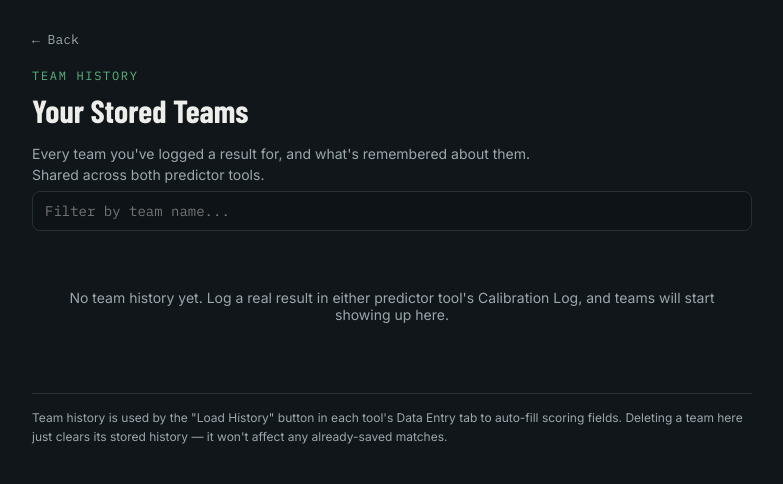
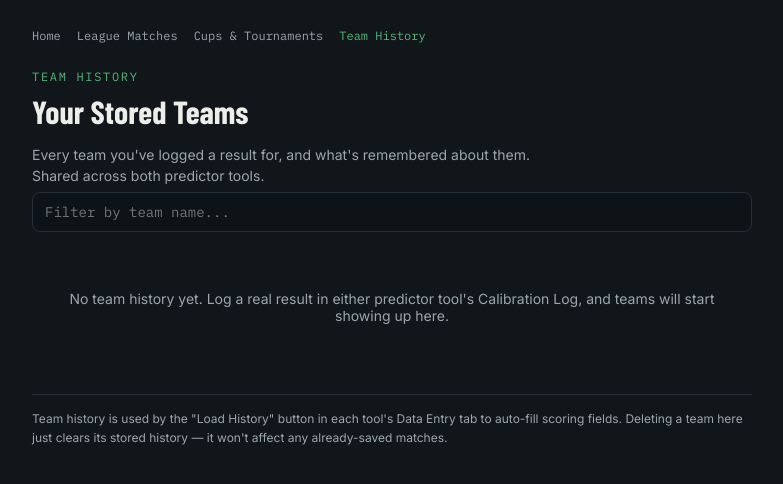
Before and after one commit to realmrnyax/Endibba-predictor, a plain HTML site: page team_history.html in a window 1280 px wide. Shown: the whole page, without its empty margins (248-1031 px from the left). Drawn offline with nearby package versions, Linux system fonts and the light colour scheme.

Commit message:
Add files via upload

```diff
--- a/team_history.html
+++ b/team_history.html
@@ -25,11 +25,12 @@
   }
   h1{ font-family:'Barlow Condensed',sans-serif; font-weight:700; font-size:32px; margin:0 0 6px; }
   .sub{ color:var(--chalk-dim); font-size:14px; max-width:60ch; line-height:1.5; margin-bottom:6px; }
-  .back-link{
-    display:inline-block; margin-bottom:20px; color: var(--chalk-dim);
-    text-decoration:none; font-size:13px; font-family:'IBM Plex Mono',monospace;
+  .site-nav{
+    display:flex; gap:16px; flex-wrap:wrap; margin-bottom:26px;
+    font-family:'IBM Plex Mono',monospace; font-size:12px;
   }
-  .back-link:hover{ color: var(--pitch-bright); }
+  .site-nav a{ color: var(--chalk-dim); text-decoration:none; }
+  .site-nav a:hover, .site-nav a.current{ color: var(--pitch-bright); }
 
   .search-bar{ margin-bottom:18px; }
   .search-bar input{
@@ -89,7 +90,12 @@
 </head>
 <body>
 <div class="wrap">
-  <a class="back-link" href="index.html">← Back</a>
+  <nav class="site-nav">
+    <a href="index.html">Home</a>
+    <a href="football_predictor_app.html">League Matches</a>
+    <a href="cups_tournaments_predictor.html">Cups &amp; Tournaments</a>
+    <a href="team_history.html" class="current">Team History</a>
+  </nav>
   <p class="eyebrow">Team History</p>
   <h1>Your Stored Teams</h1>
   <p class="sub">Every team you've logged a result for, and what's remembered about them. Shared across both predictor tools.</p>
```
Also changed, not shown: cups_tournaments_predictor.html (+16 -0 lines), football_predictor_app.html (+16 -0 lines).
